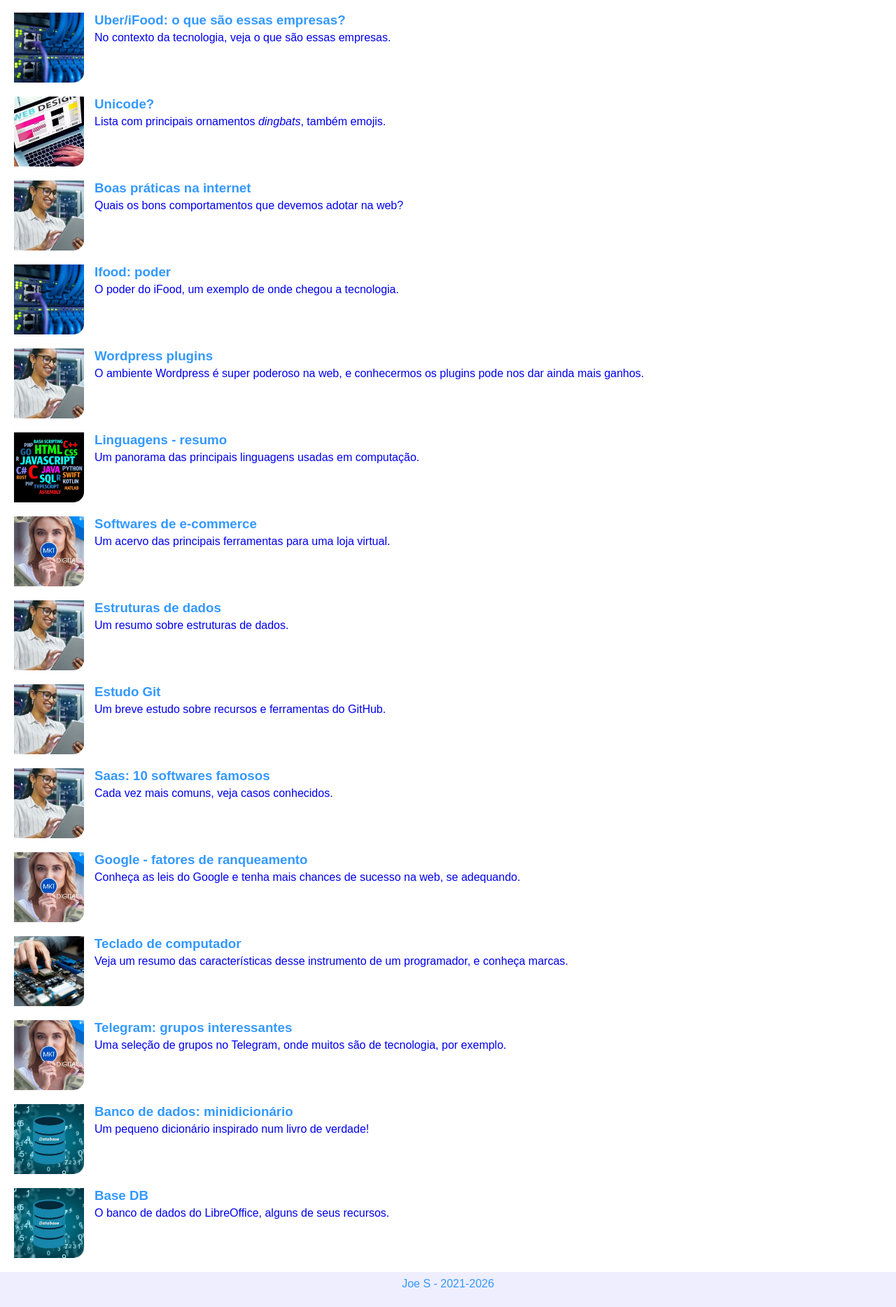
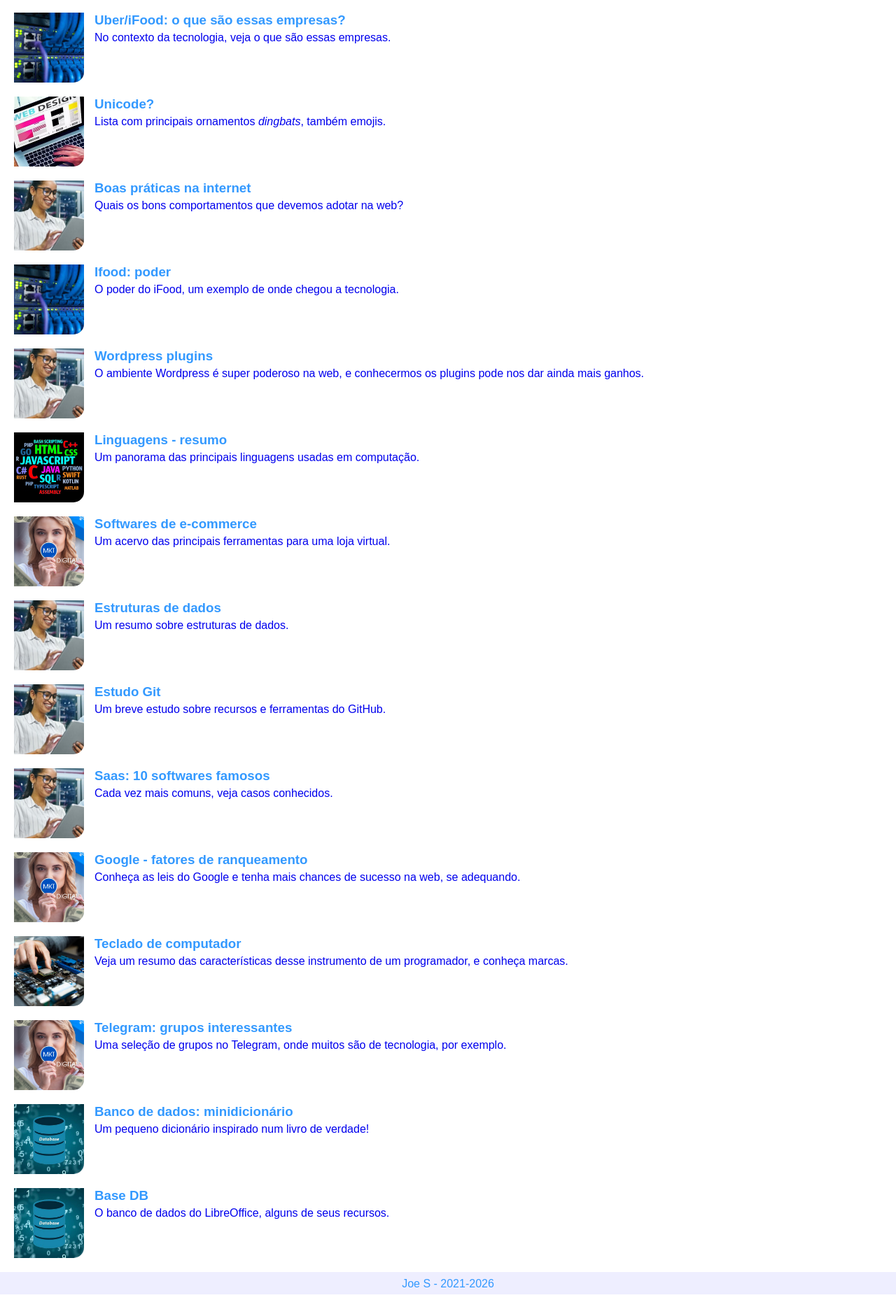
Before and after one commit to Joesynth/joesynth.github.io, a Jekyll site: the page built from index.html, in a window 1280 px wide. Shown: the part 2887-4755 px from the top of the page at 70% size. Built offline with Jekyll 4.4.1, drawn with Linux system fonts in a browser that asks for light colours.

Commit message:
Update style.css

```diff
--- a/css/style.css
+++ b/css/style.css
@@ -21,8 +21,6 @@
 	color: var(--cor-escura);
 	font-weight: bold;
 	}
-
-footer { text-align: center; padding-top: 0.5em; color: var(--cor-escura); background-color: var(--cor-clara); }
 
 /* Navegação e Lógica do Hamburger */
 nav { background: var(--cor-clara); padding: 10px; position: relative; margin-bottom: 2em;}
@@ -73,7 +71,9 @@
 
 .art-content h3 { color: var(--cor-escura); margin-bottom: 5px; }
 
-footer { height: 50px; }
+
+
+footer { text-align: center; height: 2em; padding-top: 0.5em; color: var(--cor-escura); background-color: var(--cor-clara); }
 
 /* Media Queries para Tablet e Notebook */
 @media (min-width: 768px) {
```
